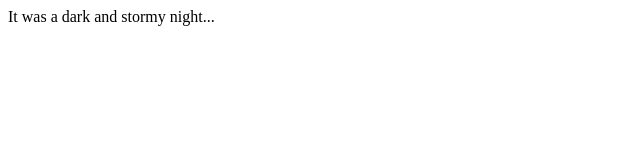
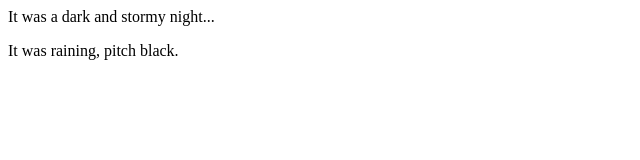
Before and after one commit to des-h/fireside-story, a plain HTML site: page index.html in a window 1280 px wide. Shown: the whole page, without its empty margins (0-640 px from the left). Drawn offline with Linux system fonts and the light colour scheme.

Commit message:
added second line of story

```diff
--- a/index.html
+++ b/index.html
@@ -1,5 +1,7 @@
 <html>
   <body>
     <p>It was a dark and stormy night...</p>
+
+    <p> It was raining, pitch black.</p>
   </body>
 </html>
```
